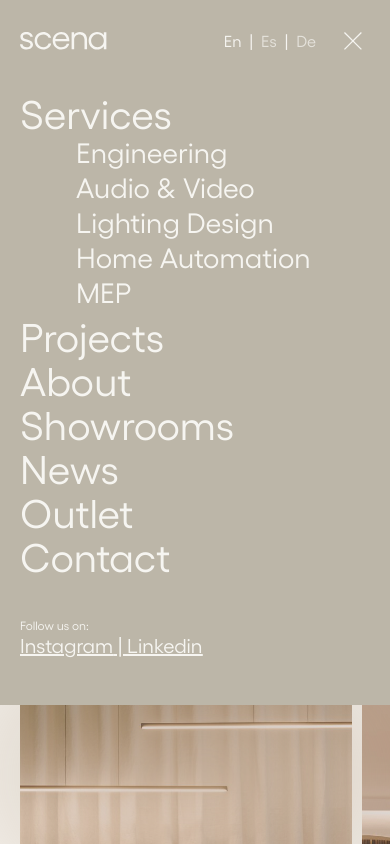
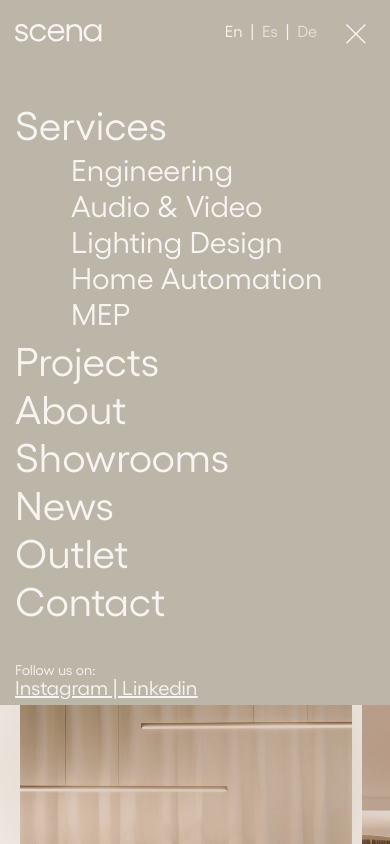
Before and after one commit to LTPx/scena, a Next.js app: page /en/about-us in a window 390 px wide. Both pictures are taken after a click on the button "Abrir menu". Shown: the top 844 px of the page. Built offline with nearby package versions, Linux system fonts and the light colour scheme.

Commit message:
add header responsive improvements

```diff
--- a/src/app/components/Header/Header.mobile.tsx
+++ b/src/app/components/Header/Header.mobile.tsx
@@ -45,7 +45,7 @@ export default function HeaderMobile() {
         initial={false}
         animate={{ y: introPlaying ? "-100%" : "0%" }}
         transition={introPlaying ? { duration: 0 } : INTRO_REVEAL_TRANSITION}
-        className="flex items-center justify-between px-5 py-6"
+        className="flex items-center justify-between px-[15px] py-6"
       >
         <Link ref={logoRef} href="/" className="flex items-center">
           <img
@@ -79,7 +79,7 @@ export default function HeaderMobile() {
         aria-hidden={!isOpen}
       >
         <div
-          className="relative w-full overflow-y-auto bg-[#BCB6A8] px-5 pb-8 transition-opacity duration-300 ease-out"
+          className="relative w-full overflow-y-auto bg-[#BCB6A8] px-[15px] pb-8 transition-opacity duration-300 ease-out"
           style={{
             height: PANEL_HEIGHT,
             maxHeight: "100dvh",
@@ -87,8 +87,12 @@ export default function HeaderMobile() {
           }}
         >
           {/* Fila superior: logo + idiomas + cerrar */}
-          <div className="flex items-center justify-between pt-6">
-            <Link href="/" onClick={closeMenu} className="flex items-center">
+          <div className="flex items-start justify-between">
+            <Link
+              href="/"
+              onClick={closeMenu}
+              className="mt-[24px] flex items-center"
+            >
               <img
                 src="/logos/logo-header-white.svg"
                 alt="scena"
@@ -96,8 +100,8 @@ export default function HeaderMobile() {
               />
             </Link>
 
-            <div className="flex items-center gap-5">
-              <nav className="flex items-center gap-2 text-[16px]">
+            <div className="flex items-start gap-5">
+              <nav className="mt-[20px] flex items-center gap-2 font-[Gellix] text-[16px] font-normal not-italic leading-[135%] tracking-[0%]">
                 {LOCALES.map((l, i) => (
                   <span key={l.code} className="flex items-center gap-2">
                     <Link
@@ -110,6 +114,7 @@ export default function HeaderMobile() {
                     >
                       {l.label}
                     </Link>
+
                     {i < LOCALES.length - 1 && (
                       <span className="text-[#F6F5F1]">|</span>
                     )}
@@ -121,28 +126,28 @@ export default function HeaderMobile() {
                 type="button"
                 onClick={closeMenu}
                 aria-label="Cerrar menu"
-                className="flex items-center"
+                className="mt-[15px] flex items-center"
               >
                 <img
                   src="/logos/close-menu.svg"
                   alt=""
-                  className="h-[34px] w-auto"
+                  className="h-[38px] w-auto"
                 />
               </button>
             </div>
           </div>
 
           {/* Navegación: submenú siempre visible, sin hover */}
-          <nav className="mt-8 flex flex-col">
+          <nav className="mt-[50px] flex flex-col">
             {NAV_ITEMS.map((item) => {
               if (item.subItems?.length) {
                 return (
                   <div key={item.href}>
-                    <span className="block text-[40px] leading-[110%] text-[#F6F5F1]">
+                    <span className="block font-[Gellix] text-[40px] font-normal not-italic leading-[100%] tracking-[0%] text-[#F6F5F1]">
                       {t(item.key)}
                     </span>
 
-                    <div className="flex flex-col pb-1 pl-14">
+                    <div className="flex flex-col pt-2 pb-1 pl-14">
                       {item.subItems.map((sub) => {
                         const isServiceLink = item.key === "services";
                         return (
@@ -155,7 +160,7 @@ export default function HeaderMobile() {
                               }
                               closeMenu();
                             }}
-                            className="w-fit text-[28px] leading-[125%] text-[#F6F5F1]"
+                            className="w-fit font-sans text-[30px] font-normal not-italic leading-[120%] tracking-[0%] text-[#F6F5F1]"
                           >
                             {tSub(`${item.key}.${sub.key}`)}
                           </Link>
@@ -171,7 +176,7 @@ export default function HeaderMobile() {
                   key={item.href}
                   href={item.href}
                   onClick={closeMenu}
-                  className="w-fit text-[40px] leading-[110%] text-[#F6F5F1]"
+                  className="w-fit font-sans text-[40px] font-normal not-italic leading-[120%] tracking-[0%] text-[#F6F5F1]"
                 >
                   {t(item.key)}
                 </Link>
@@ -181,8 +186,10 @@ export default function HeaderMobile() {
 
           {/* Redes */}
           <div className="mt-10 text-[#F6F5F1]">
-            <p className="text-[12px] leading-[135%]">{tFooter("followUs")}</p>
-            <p className="text-[20px] leading-[120%] underline">
+            <p className="font-[Gellix] text-[14px] font-normal not-italic leading-[100%] tracking-[0%]">
+              {tFooter("followUs")}
+            </p>
+            <p className="font-[Gellix] text-[20px] font-normal not-italic leading-[100%] tracking-[0%] underline">
               <a href="#">Instagram</a> | <a href="#">Linkedin</a>
             </p>
           </div>
```
